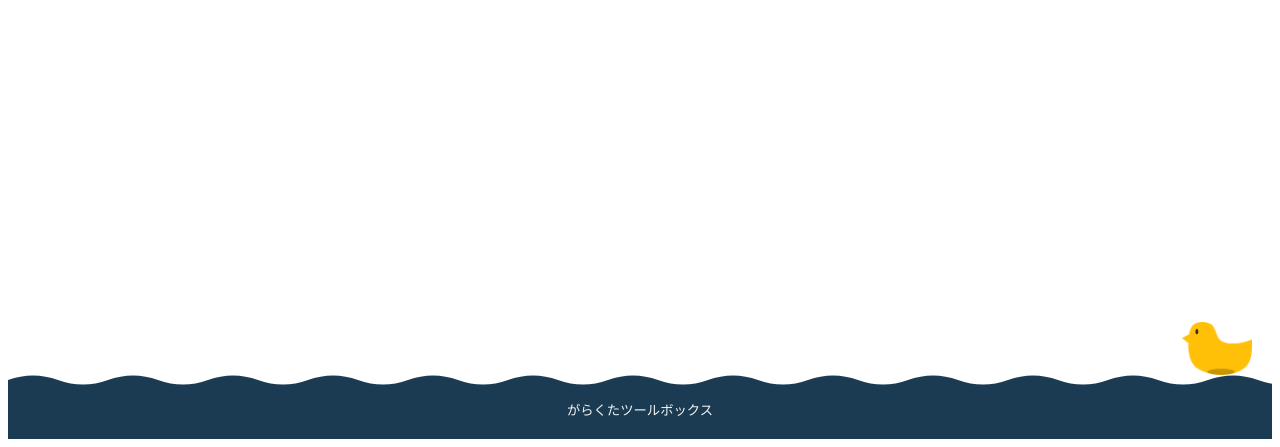
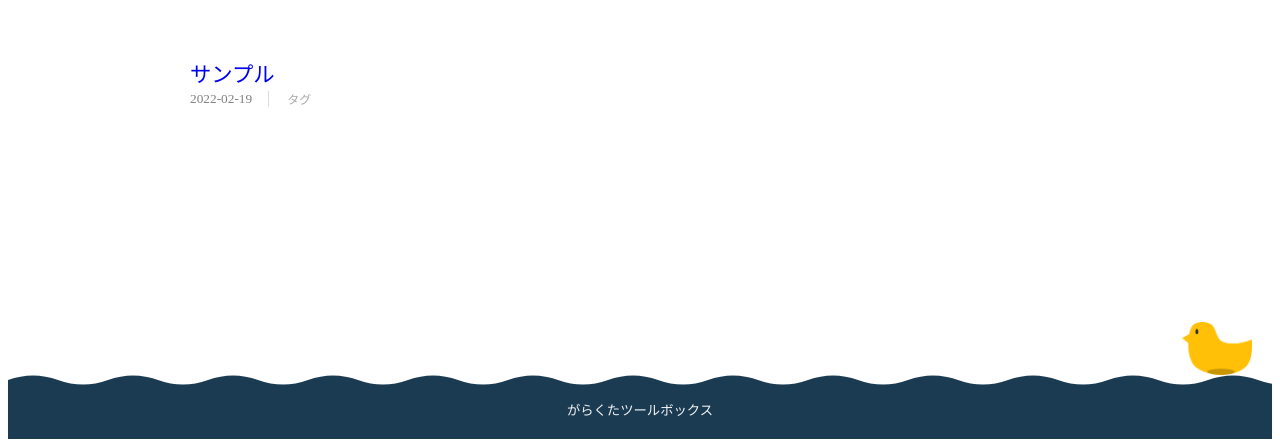
Before and after one commit to piyoppi/piyoppi.github.io, a Gatsby site: page /weblog in a window 1280 px wide. Shown: the part 373-820 px from the top of the page. Built offline with nearby package versions, Linux system fonts and the light colour scheme; Gatsby itself is replaced by a stand-in of ours; some packages are replaced by stand-ins of ours.

Commit message:
post一覧の取得条件をファイルパスにする

```diff
--- a/src/pages/weblog/index.js
+++ b/src/pages/weblog/index.js
@@ -9,7 +9,7 @@
 export default function Weblog() {
   const data = useStaticQuery(graphql`
     query {
-      allMdx(filter: {frontmatter: {page: {eq: "/weblog/"}}},sort: {fields: frontmatter___date, order: DESC}) {
+      allMdx(filter: {fileAbsolutePath: {regex: "/posts/"}}, sort: {fields: frontmatter___date, order: DESC}) {
         nodes {
           frontmatter {
             title
```
